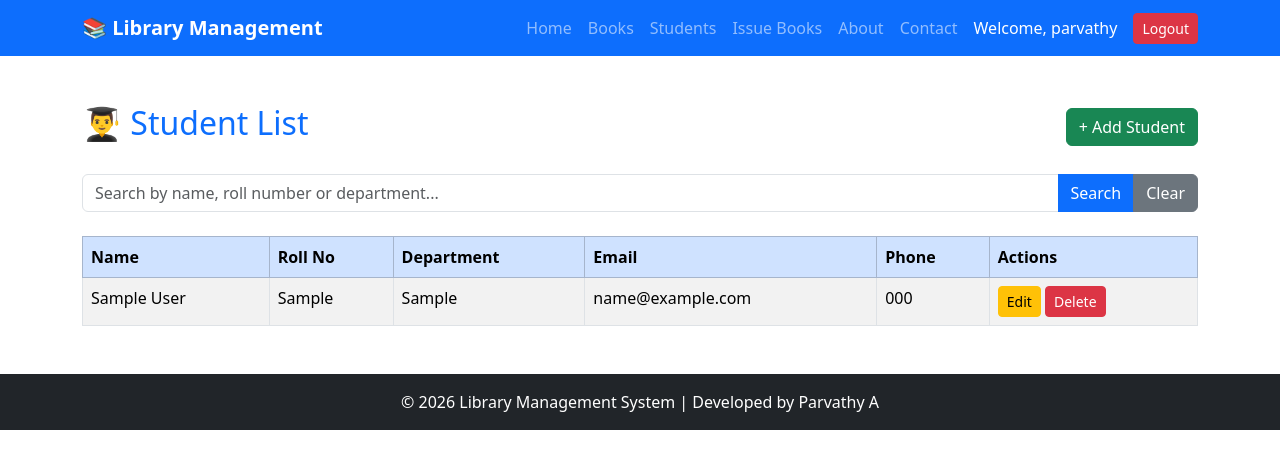
After one commit to parvathy-A2004/LibraryManagement, a Django app: page /students/ in a window 1280 px wide. The commit adds this page. Shown: the top 469 px of the page. Run offline with Django 5.2, Linux system fonts and the light colour scheme; a user stored in the database is signed in; tables that the repository leaves empty hold one stand-in row (values such as "Sample post").

Commit message:
Added student management and issue/return book functionality

```diff
--- a/library/admin.py
+++ b/library/admin.py
@@ -1,4 +1,6 @@
 from django.contrib import admin
-from .models import Book
+from .models import Book, Student, IssueBook
 
 admin.site.register(Book)
+admin.site.register(Student)
+admin.site.register(IssueBook)
--- a/library/models.py
+++ b/library/models.py
@@ -1,4 +1,5 @@
 from django.db import models
+from django.utils import timezone
 
 class Book(models.Model):
 
@@ -16,3 +17,46 @@ class Book(models.Model):
 
     def __str__(self):
         return self.title
+
+class Student(models.Model):
+
+    name = models.CharField(max_length=100)
+
+    roll_no = models.CharField(max_length=20, unique=True)
+
+    department = models.CharField(max_length=100)
+
+    email = models.EmailField()
+
+    phone = models.CharField(max_length=15)
+
+
+    created_at = models.DateTimeField(auto_now_add=True)
+
+    def __str__(self):
+        return self.name
+
+class IssueBook(models.Model):
+
+
+    STATUS_CHOICES = [
+        ('Issued', 'Issued'),
+        ('Returned', 'Returned'),
+    ]
+
+    student = models.ForeignKey(Student, on_delete=models.CASCADE)
+    book = models.ForeignKey(Book, on_delete=models.CASCADE)
+
+    issue_date = models.DateField(auto_now_add=True)
+    due_date = models.DateField()
+
+    return_date = models.DateField(null=True, blank=True)
+
+    status = models.CharField(
+        max_length=20,
+        choices=STATUS_CHOICES,
+        default='Issued'
+    )
+
+    def __str__(self):
+        return f"{self.student} - {self.book}"
--- a/library/urls.py
+++ b/library/urls.py
@@ -7,4 +7,14 @@ urlpatterns = [
     path('add-book/', views.add_book, name='add_book'),
     path('edit-book/<int:id>/', views.edit_book, name='edit_book'),
     path('delete-book/<int:id>/', views.delete_book, name='delete_book'),
+
+    path('students/', views.student_list, name='student_list'),
+    path('add-student/', views.add_student, name='add_student'),
+    path('edit-student/<int:id>/', views.edit_student, name='edit_student'),
+    path('delete-student/<int:id>/', views.delete_student, name='delete_student'),
+
+    path('issues/', views.issue_list, name='issue_list'),
+    path('issue-book/', views.issue_book, name='issue_book'),
+
+    path('return-book/<int:id>/', views.return_book, name='return_book'),
 ]
--- a/library/views.py
+++ b/library/views.py
@@ -1,9 +1,9 @@
 from django.shortcuts import render, redirect, get_object_or_404
-from .models import Book
+from .models import Book, Student, IssueBook
 from django.db.models import Q
-from .forms import BookForm
+from .forms import BookForm, StudentForm, IssueBookForm
 from django.contrib.auth.decorators import login_required
-
+from django.utils import timezone
 
 def home(request):
     return render(request, 'home.html')
@@ -79,3 +79,135 @@ def delete_book(request, id):
     book.delete()
 
     return redirect('book_list')
+
+
+@login_required
+def student_list(request):
+
+    query = request.GET.get('q', '')
+
+    if query:
+        students = Student.objects.filter(
+            Q(name__icontains=query) |
+            Q(roll_no__icontains=query) |
+            Q(department__icontains=query)
+        )
+    else:
+        students = Student.objects.all()
+
+    return render(
+        request,
+        'student_list.html',
+        {
+            'students': students,
+            'query': query
+        }
+    )
+
+
+@login_required
+def add_student(request):
+
+    if request.method == 'POST':
+
+        form = StudentForm(request.POST)
+
+        if form.is_valid():
+            form.save()
+            return redirect('student_list')
+
+    else:
+
+        form = StudentForm()
+
+    return render(request, 'add_student.html', {'form': form})
+
+
+@login_required
+def edit_student(request, id):
+
+    student = get_object_or_404(Student, id=id)
+
+    if request.method == 'POST':
+
+        form = StudentForm(request.POST, instance=student)
+
+        if form.is_valid():
+            form.save()
+            return redirect('student_list')
+
+    else:
+
+        form = StudentForm(instance=student)
+
+    return render(request, 'add_student.html', {'form': form})
+
+
+@login_required
+def delete_student(request, id):
+
+    student = get_object_or_404(Student, id=id)
+
+    student.delete()
+
+    return redirect('student_list')
+
+
+@login_required
+def issue_list(request):
+
+    issues = IssueBook.objects.all()
+
+    return render(
+        request,
+        'issue_list.html',
+        {
+            'issues': issues
+        }
+    )
+
+
+@login_required
+def issue_book(request):
+
+    if request.method == 'POST':
+
+        form = IssueBookForm(request.POST)
+
+        if form.is_valid():
+
+            issue = form.save()
+
+            # Reduce available quantity
+            issue.book.quantity -= 1
+            issue.book.save()
+
+            return redirect('issue_list')
+
+    else:
+
+        form = IssueBookForm()
+
+    return render(
+        request,
+        'issue_book.html',
+        {
+            'form': form
+        }
+    )
+
+@login_required
+def return_book(request, id):
+
+    issue = get_object_or_404(IssueBook, id=id)
+
+    if issue.status == "Issued":
+
+        issue.status = "Returned"
+        issue.return_date = timezone.now().date()
+        issue.save()
+
+        issue.book.quantity += 1
+        issue.book.save()
+
+    return redirect('issue_list')
--- a/templates/base.html
+++ b/templates/base.html
@@ -32,6 +32,12 @@
 
                 <li class="nav-item">
                     <a class="nav-link" href="{% url 'book_list' %}">Books</a>
+                </li>
+                <li class="nav-item">
+                   <a class="nav-link" href="{% url 'student_list' %}">Students</a>
+                </li>
+                <li class="nav-item">
+                    <a class="nav-link" href="{% url 'issue_list' %}">Issue Books</a>
                 </li>
 
                 <li class="nav-item">
--- a/templates/login.html
+++ b/templates/login.html
@@ -25,6 +25,8 @@
             {{ form.password }}
         </div>
 
+        <input type="hidden" name="next" value="{{ next }}">
+
         <button type="submit" class="btn btn-primary w-100">
             Login
         </button>
--- /dev/null
+++ b/templates/student_list.html
@@ -0,0 +1,117 @@
+{% extends 'base.html' %}
+
+{% block title %}
+Students
+{% endblock %}
+
+{% block content %}
+
+<div class="container mt-5">
+
+    <div class="d-flex justify-content-between align-items-center mb-4">
+
+        <h2 class="text-primary">
+            👨‍🎓 Student List
+        </h2>
+
+        {% if user.is_authenticated %}
+        <a href="{% url 'add_student' %}" class="btn btn-success">
+            + Add Student
+        </a>
+        {% endif %}
+
+    </div>
+
+    <form method="GET" class="mb-4">
+
+        <div class="input-group">
+
+            <input
+                type="text"
+                name="q"
+                class="form-control"
+                placeholder="Search by name, roll number or department..."
+                value="{{ query }}">
+
+            <button class="btn btn-primary" type="submit">
+                Search
+            </button>
+
+            <a href="{% url 'student_list' %}" class="btn btn-secondary">
+                Clear
+            </a>
+
+        </div>
+
+    </form>
+
+    <table class="table table-bordered table-striped">
+
+        <thead class="table-primary">
+
+            <tr>
+                <th>Name</th>
+                <th>Roll No</th>
+                <th>Department</th>
+                <th>Email</th>
+                <th>Phone</th>
+
+                {% if user.is_authenticated %}
+                <th>Actions</th>
+                {% endif %}
+
+            </tr>
+
+        </thead>
+
+        <tbody>
+
+        {% for student in students %}
+
+            <tr>
+
+                <td>{{ student.name }}</td>
+                <td>{{ student.roll_no }}</td>
+                <td>{{ student.department }}</td>
+                <td>{{ student.email }}</td>
+                <td>{{ student.phone }}</td>
+
+                {% if user.is_authenticated %}
+                <td>
+
+                    <a href="{% url 'edit_student' student.id %}" class="btn btn-warning btn-sm">
+                        Edit
+                    </a>
+
+                    <a href="{% url 'delete_student' student.id %}"
+                       class="btn btn-danger btn-sm"
+                       onclick="return confirm('Are you sure you want to delete this student?')">
+                        Delete
+                    </a>
+
+                </td>
+                {% endif %}
+
+            </tr>
+
+        {% empty %}
+
+            <tr>
+
+                <td colspan="{% if user.is_authenticated %}6{% else %}5{% endif %}" class="text-center">
+
+                    No students available.
+
+                </td>
+
+            </tr>
+
+        {% endfor %}
+
+        </tbody>
+
+    </table>
+
+</div>
+
+{% endblock %}
```
Also changed, not shown: library/forms.py (+13 -1 lines), templates/add_student.html (added, +41 -0 lines), templates/issue_book.html (added, +33 -0 lines), templates/issue_list.html (added, +94 -0 lines), db.sqlite3 (deleted), library/migrations/0002_student.py (added), library/migrations/0003_issuebook.py (added), library/migrations/0004_alter_issuebook_issue_date.py (added), 1 other file.
